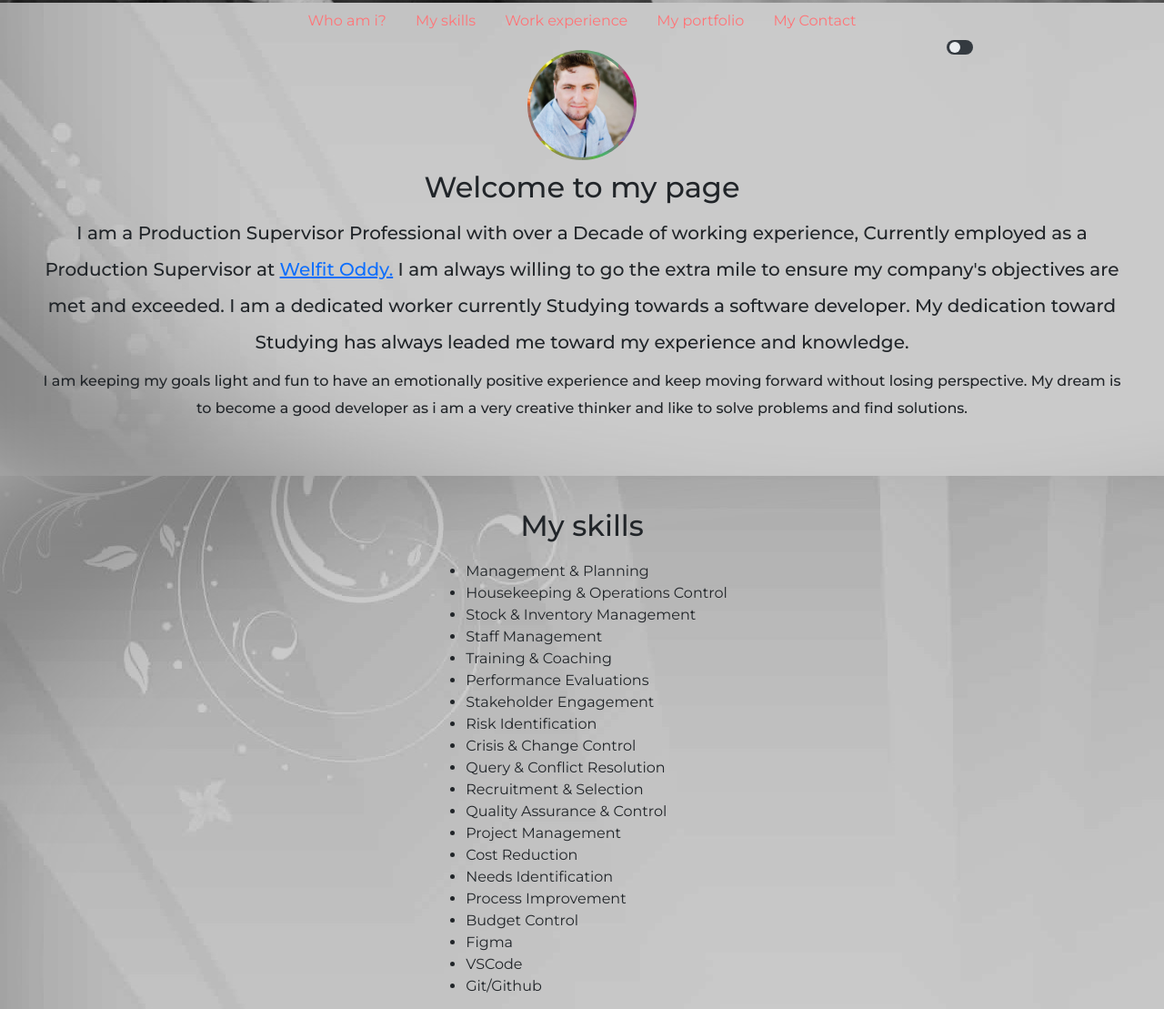
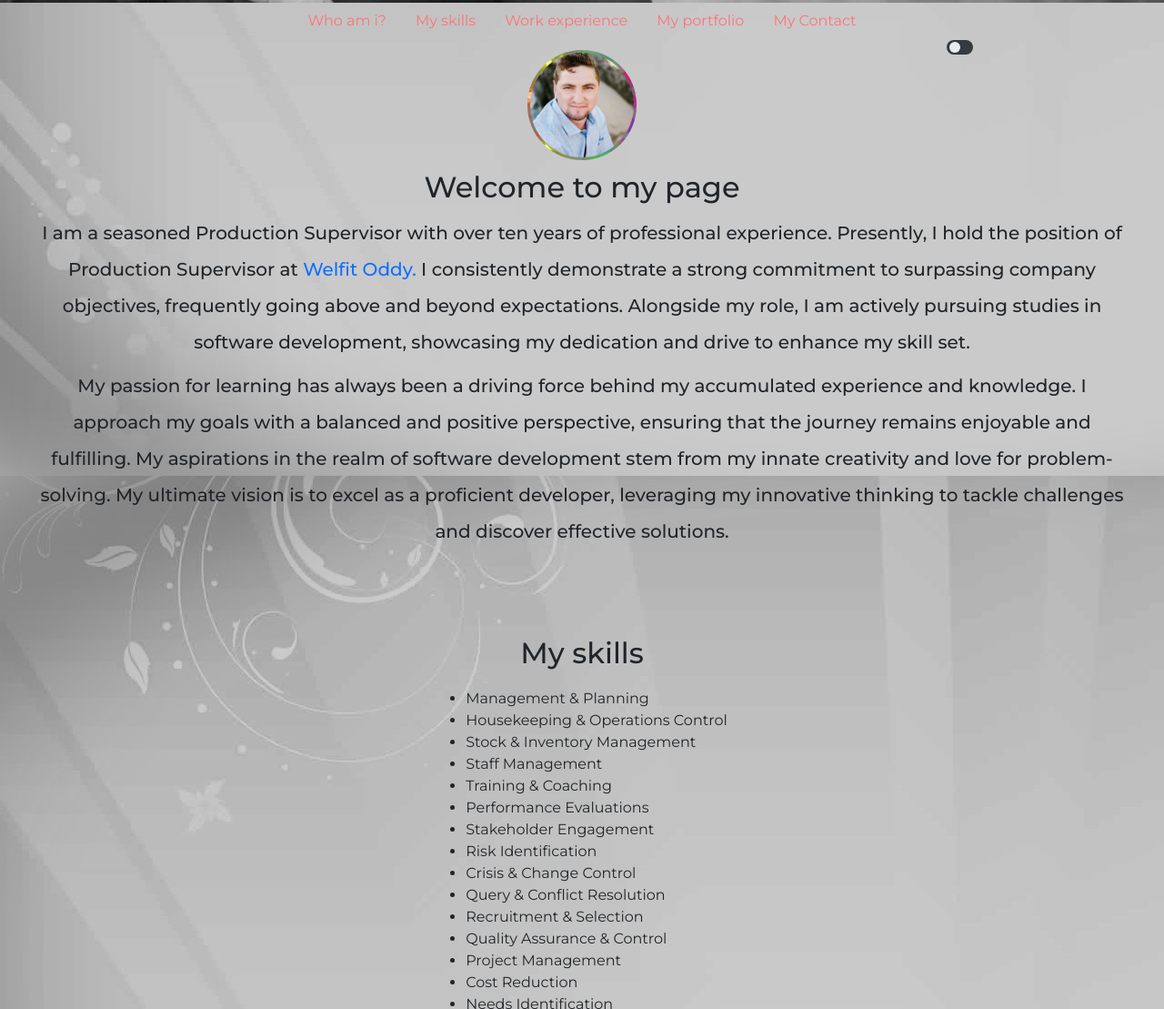
Before and after one commit to Reniercoetzer92/Reniercoetzer92.github.io, a plain HTML site: page index.html in a window 1280 px wide. Shown: the part 557-1666 px from the top of the page at 91% size. Drawn offline with nearby package versions, Linux system fonts and the light colour scheme.

Commit message:
Changes made

```diff
--- a/Stylesheets/index.css
+++ b/Stylesheets/index.css
@@ -14,6 +14,11 @@ body h2 {
 body h5 {
   align-items: last baseline;
   line-height: 40px;
+}
+
+body :any-link {
+  background: transparent;
+  text-decoration: none;
 }
 
 body h6 {
@@ -206,6 +211,10 @@ ul {
   }
 }
 
+.cv-support {
+  margin-top: 20px;
+}
+
 .contact-links {
   font-size: medium;
   background: transparent;
--- a/index.html
+++ b/index.html
@@ -40,11 +40,19 @@
     <section id="who-am-i" class="who-am-i">
       <img class="photo-profile" src="/Images/Reniercv.jpg" alt="photo-profile">
         <h2>Welcome to my page</h2>
-        <h5>I am a Production Supervisor Professional with over a Decade of working experience, Currently employed as a Production Supervisor at <a href="http://www.oddy.co.za/">Welfit Oddy.</a>
-          I am always willing to go the extra mile to ensure my company's objectives are met and exceeded.  I am a dedicated worker currently Studying towards a software developer.
-          My dedication toward Studying has always leaded me toward my experience and knowledge.</h5>
-        <h6>I am  keeping my goals light and fun to have an emotionally positive experience and keep moving forward without losing perspective.
-          My dream is to become a good developer as i am a very creative thinker and like to solve problems and find solutions.</h6>
+        <h5>I am a seasoned Production Supervisor with over ten years of professional experience.
+          Presently, I hold the position of Production Supervisor at <a href="http://www.oddy.co.za/">Welfit Oddy.</a>
+          I consistently demonstrate a strong commitment to surpassing company objectives,
+          frequently going above and beyond expectations. Alongside my role, I am actively pursuing
+          studies in software development, showcasing my dedication and drive to enhance my skill set.
+
+          </h5>
+        <h5>My passion for learning has always been a driving force behind my accumulated experience
+          and knowledge. I approach my goals with a balanced and positive perspective, ensuring that the
+          journey remains enjoyable and fulfilling. My aspirations in the realm of software development
+          stem from my innate creativity and love for problem-solving. My ultimate vision is to excel as a
+          proficient developer, leveraging my innovative thinking to tackle challenges and discover
+          effective solutions.</h5>
     </section>
 
     <section id="my-skills" class="my-skills">
@@ -198,7 +206,7 @@
       </button>
       </div>
 
-      <div>please click this links for all relevant certificates</div>
+      <div class="cv-support">Please click <a href="/Images/cv suppor 2019.pdf">this link</a> for all relevant certificates.</div>
     </section>
     <section id="my-contact" class="my-contact">
         <h2>Contact</h2>
@@ -236,5 +244,6 @@
           <script src="https://cdn.jsdelivr.net/npm/bootstrap@5.3.0-alpha1/dist/js/bootstrap.bundle.min.js"
             integrity="sha384-w76AqPfDkMBDXo30jS1Sgez6pr3x5MlQ1ZAGC+nuZB+EYdgRZgiwxhTBTkF7CXvN"
             crossorigin="anonymous"></script>
+          <
 </body>
 </html>
--- a/scripts.js
+++ b/scripts.js
@@ -10,4 +10,4 @@ toggleButton.addEventListener("change", () => {
   }
 });
 
-const carousel = new bootstrap.Carousel("#myCarousel");
+//const carousel = new bootstrap.Carousel("#myCarousel");
```
Also changed, not shown: 1 other file. Lines whose indentation alone changed are shown as unchanged.
